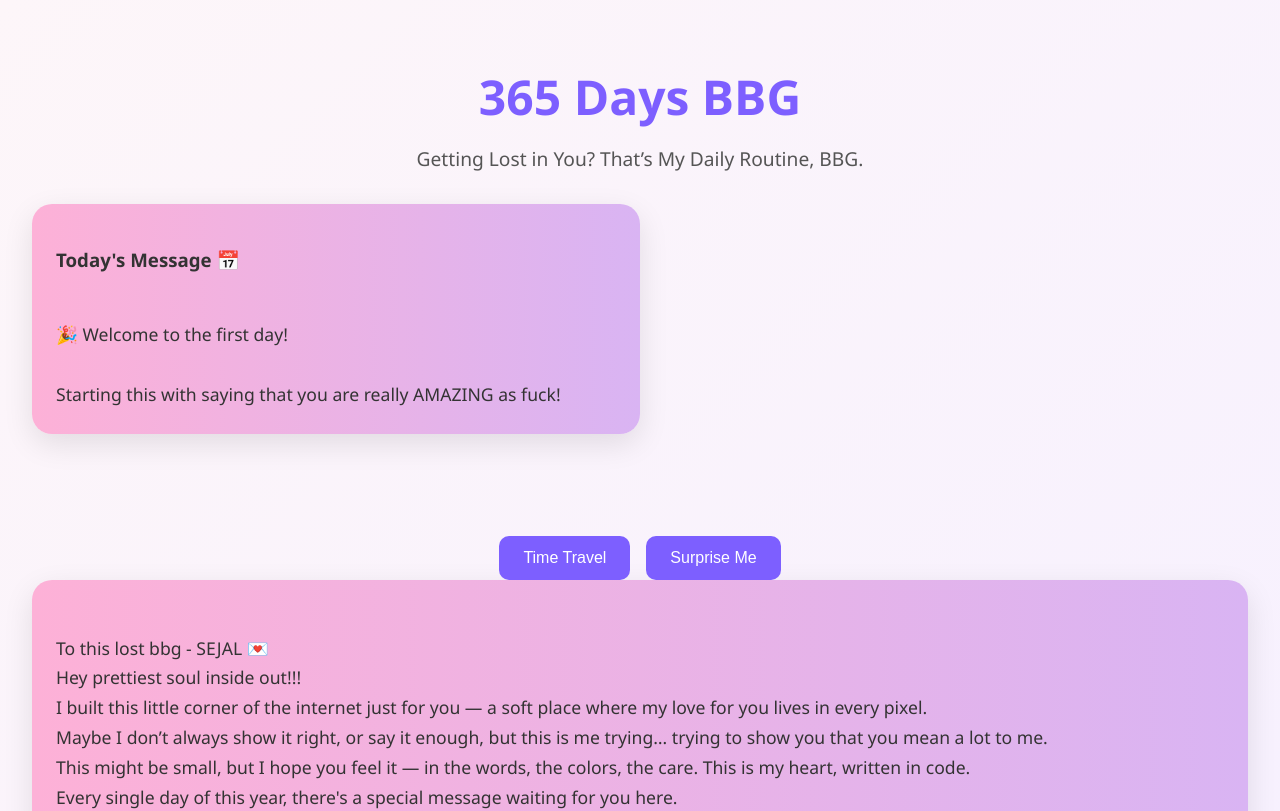
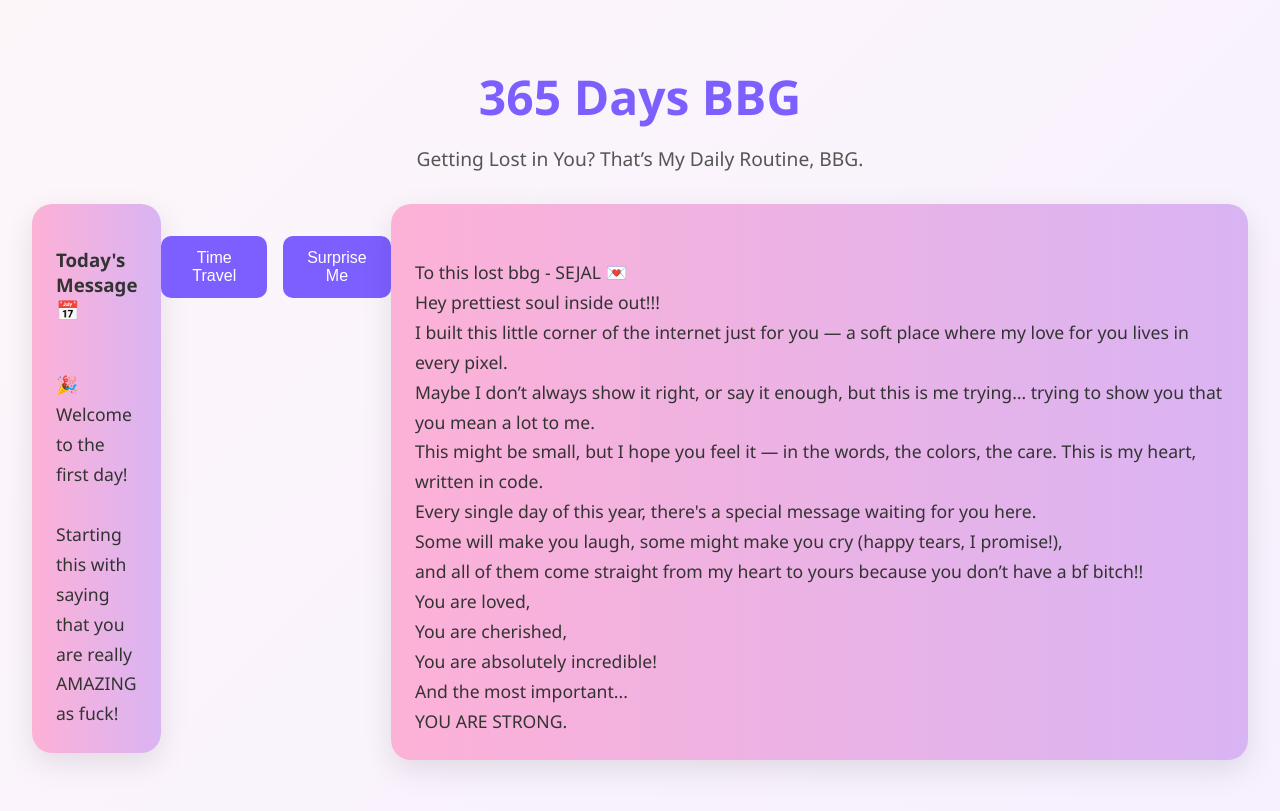
Before and after one commit to juie-ing/365-days-bbg, a React (Create React App) app: page / in a window 1280 px wide. Shown: the top 811 px of the page. Built offline with nearby package versions, Linux system fonts and the light colour scheme.

Commit message:
🚫 Remove leftover style.css import (final fix)

```diff
--- a/src/App.tsx
+++ b/src/App.tsx
@@ -147,15 +147,14 @@ Starting this with saying that you are really AMAZING as fuck!`;
           </CardColumn>
 
           <RightSpace>{/* Reserved for image/design */}</RightSpace>
-        </ContentRow>
-
-        <ButtonContainer>
+          <ButtonContainer>
           <Button>Time Travel</Button>
           <Button>Surprise Me</Button>
         </ButtonContainer>
         <Card>
               <Message>{introMessage}</Message>
          </Card>
+        </ContentRow>
 
         <Footer>
           Made with 💖 and lots of love for the most amazing person I know.
```
